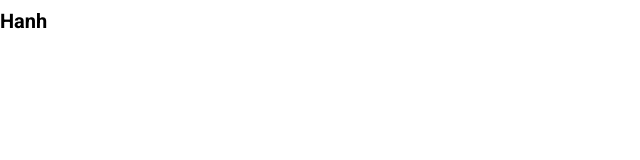
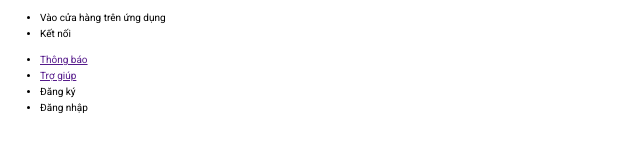
Before and after one commit to vplong990/shopee_f8, a plain HTML site: page index.html in a window 1280 px wide. Shown: the whole page, without its empty margins (0-640 px from the left). Drawn offline with nearby package versions, Linux system fonts and the light colour scheme.

Commit message:
74.Dung khung web

```diff
--- a/index.html
+++ b/index.html
@@ -14,6 +14,39 @@
 
 </head>
 <body>
-    <h1>Hanh</h1>
+    <div class="app">
+        <header class="header">
+            <nav class="header__navbar">
+                <ul class="header__navbar-list">
+                    <li class="header__navbar-item">Vào cửa hàng trên ứng dụng</li>
+                    <li class="header__navbar-item">Kết nối</li>
+                </ul>
+
+                <ul class="header__navbar-list">
+                    <li class="header__navbar-item">
+                        <a href="" class="header__navbar-item-link">Thông báo</a>
+                    </li>
+                    <li class="header__navbar-item">
+                        <a href="" class="header__navbar-item-link">Trợ giúp</a>
+                    </li>
+                    <li class="header__navbar-item">Đăng ký</li>
+                    <li class="header__navbar-item">Đăng nhập</li>
+
+                </ul>
+
+            </nav>
+        </header>
+
+        <div class="container">
+
+
+        </div>
+
+        <footer class="footer">
+
+
+        </footer>
+    </div>
+
 </body>
 </html>
```
